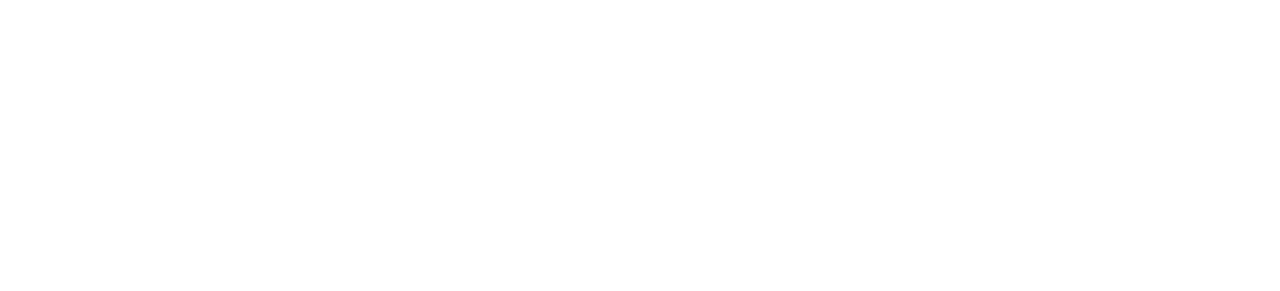
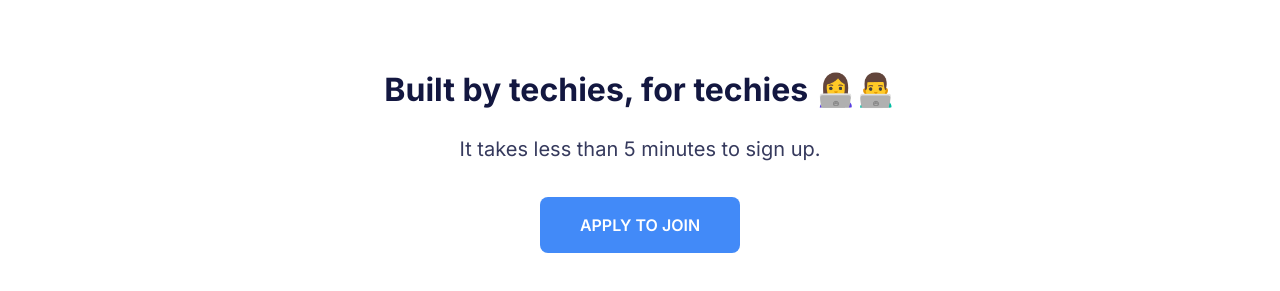
Before and after one commit to anirudhsalaria/tophire_dashboard, a Next.js app: page / in a window 1280 px wide. Shown: the part 4720-5011 px from the top of the page. Before the commit the page ends 4710 px from the top, so only its background shows below. Built offline with nearby package versions, Linux system fonts and the light colour scheme.

Commit message:
built compo done

```diff
--- a/src/app/page.js
+++ b/src/app/page.js
@@ -1,5 +1,5 @@
 import Header from '@/components/Header'
-import { Companies, Hero, Techies, Works } from '@/components/component'
+import { Built, Companies, Hero, Techies, Works } from '@/components/component'
 import Image from 'next/image'
 
 export default function Home() {
@@ -10,6 +10,7 @@
       <Companies/>
       <Works/>
       <Techies/>
+      <Built/>
     </div>
   )
 }
--- /dev/null
+++ b/src/components/Built.jsx
@@ -0,0 +1,15 @@
+import React from 'react'
+
+const Built = () => {
+  return (
+    <div className='container  py-20 text-center'>
+      <div className='font-bold text-3xl text-jacarta-700'>Built by techies, for techies 👩‍💻👨‍💻</div>
+      <div className='mt-7 text-lg text-jacarta-600'>It takes less than 5 minutes to sign up.</div>
+      <div className='mt-9'>
+        <button className=' bg-blue font-semibold rounded-lg text-white px-10 py-4 hover:bg-white hover:text-blue hover:border border-blue'>APPLY TO JOIN</button>
+      </div>
+    </div>
+  )
+}
+
+export default Built
--- a/src/components/component.js
+++ b/src/components/component.js
@@ -3,11 +3,13 @@
 import Companies from "./Companies";
 import Works from "./Works";
 import Techies from "./Techies";
+import Built from "./Built";
 
 export{
     Header,
     Hero,
     Companies,
     Works,
-    Techies
+    Techies,
+    Built
 };
```
